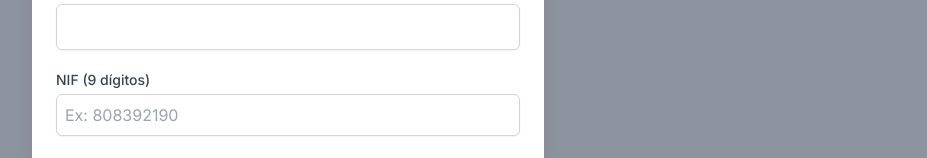
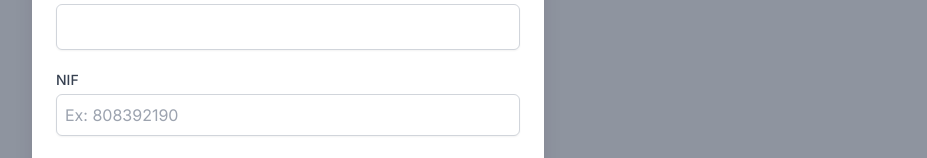
Before and after one commit to tugagilportugal-star/rsg2026, a React (Vite) app: page / in a window 1280 px wide. Both pictures are taken after a click on the button "Comprar Bilhete". Shown: the part 6328-6486 px from the top of the page, without its empty margins (352-1279 px from the left). Built offline with nearby package versions, Linux system fonts and the light colour scheme; no server answers.

Commit message:
Update TicketForm.tsx

```diff
--- a/components/TicketForm.tsx
+++ b/components/TicketForm.tsx
@@ -68,7 +68,7 @@ export const TicketForm: React.FC<TicketFormProps> = ({ onSuccess }) => {
 
       {/* NIF com validação de 9 dígitos */}
       <div>
-        <label className="block text-sm font-medium text-gray-700">NIF (9 dígitos)</label>
+        <label className="block text-sm font-medium text-gray-700">NIF</label>
         <input
           type="text"
           required
```
